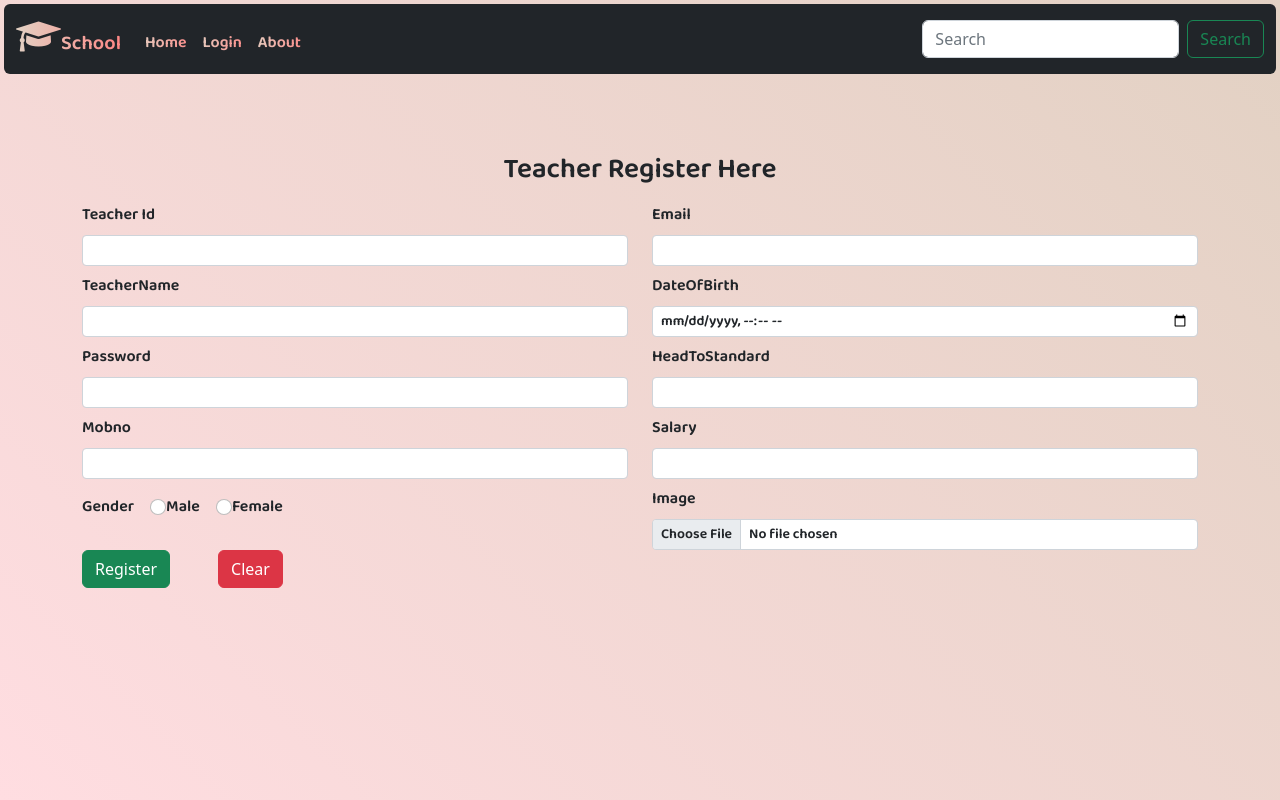
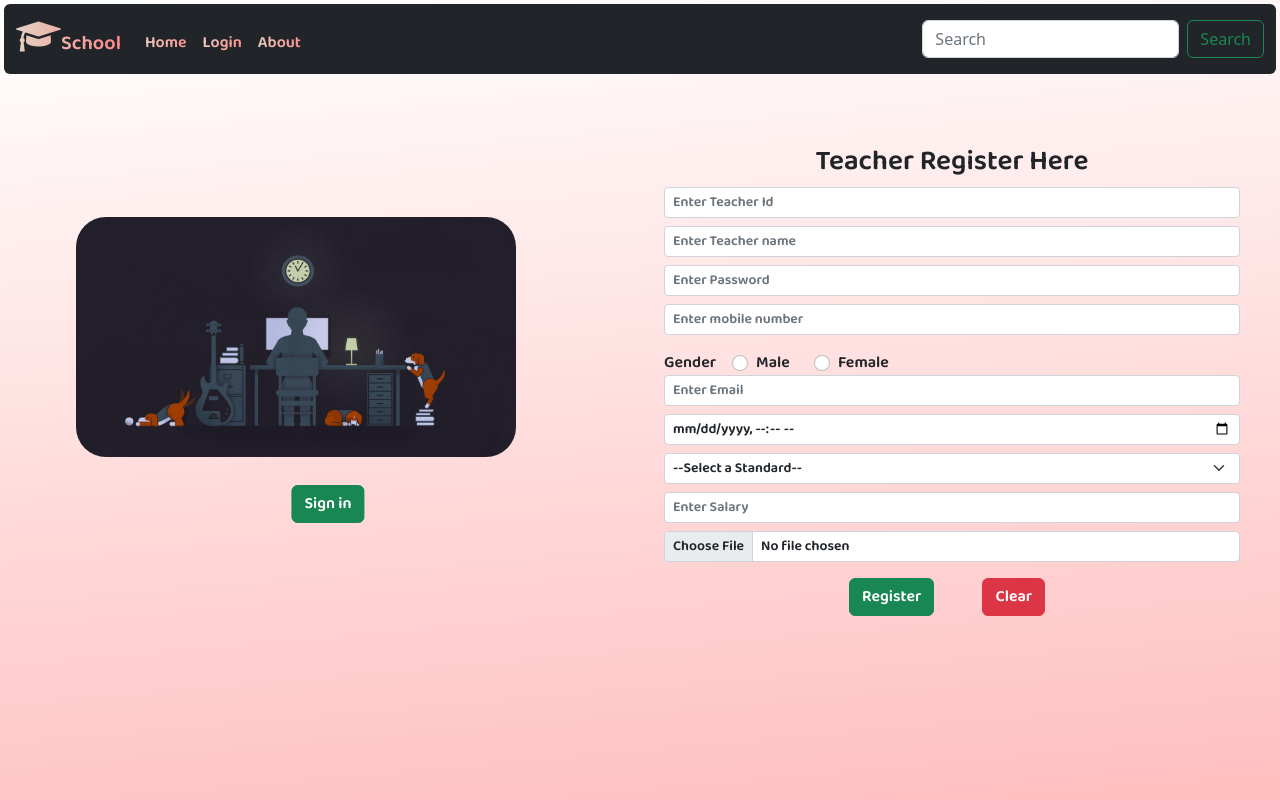
Before and after one commit to RakeshRocky220/student-frontend, a React (Create React App) app: page / in a window 1280 px wide. Built offline with nearby package versions, Linux system fonts and the light colour scheme.

Commit message:
3rd commit

```diff
--- a/public/index.html
+++ b/public/index.html
@@ -40,11 +40,11 @@
   width: 100%;
   height: 100%;
   z-index: -1;
-  background: linear-gradient(45deg, #FFDDE1, #E2D1C3);
+  background: linear-gradient(175deg, #ffffff, #ffbebe);
 }
     </style>
   </head>
-  <body style="background:linear-gradient(45deg,#7F7FD5 , #91EAE4)">
+  <body>
     <noscript>You need to enable JavaScript to run this app.</noscript>
     <div id="root"></div>
     <!--
@@ -60,14 +60,13 @@
 
 
 
+    <script src="https://code.jquery.com/jquery-3.6.0.min.js"></script>
+
+    <script src="https://cdnjs.cloudflare.com/ajax/libs/popper.js/2.10.2/umd/popper.min.js"></script>
 
 
 
     <link href="https://cdn.jsdelivr.net/npm/bootstrap@5.2.3/dist/css/bootstrap.min.css" rel="stylesheet">
-    <script src="https://cdn.jsdelivr.net/npm/bootstrap@5.2.3/dist/js/bootstrap.bundle.min.js"></script>
 
-     <script src="https://cdnjs.cloudflare.com/ajax/libs/popper.js/2.10.2/umd/popper.min.js"></script>
-
-     <script src="https://code.jquery.com/jquery-3.6.0.min.js"></script>
        </body>
 </html>
--- a/src/Components/AddStudent.js
+++ b/src/Components/AddStudent.js
@@ -89,7 +89,7 @@ setTeacher(d1)
 return(
 <>
 <div className="container p-4" >
-    <div  style={{background:`linear-gradient(45deg,rgb(243, 142, 137),rgb(255, 209, 207))`,paddingBottom:`10px`,width:`95%`}} className="row rounded 30px mx-4  mt-2">
+    <div  style={{background:`linear-gradient(45deg,rgb(255, 209, 207),rgb(255, 209, 207))`,paddingBottom:`10px`,width:`95%`}} className="row rounded 30px mx-4  mt-2">
         <div style={{width:`1000px`,marginLeft:`1px`}} className="row  ">
         <div className="col-5 mx-3">
             <h1 className="font  text-center gradient1 mt-2"><i style={{color:`black`}} className="fa fa-user-plus mt-2" aria-hidden="true"></i>AddStudent</h1>
@@ -176,9 +176,9 @@ return(
         <div className="form-group mt-2">
             <input type={"number"} ref={chemistry} className="w-75 form-control" placeholder="Enter Marks in chemistry" ></input>
         </div>
-        <div className="form-group mt-3 mx-5">
-        <button className="btn btn-danger mx-5 ">Reset</button>
-           <button className="btn btn-success mx-4" onClick={registerStudent}>Register</button>
+        <div style={{marginLeft:`230px`}} className="form-group mt-3 ">
+        <button className="btn btn-danger mx-1 ">Reset</button>
+           <button className="btn btn-success" onClick={registerStudent}>Register</button>
         </div>
   </div>
 </div>
--- a/src/Components/Register.js
+++ b/src/Components/Register.js
@@ -1,120 +1,234 @@
-import { useRef,useState } from "react"
-import axios from 'axios'
-const Register=()=>{
-    const tid=useRef(0);
-    const tname=useRef("");
-    const password=useRef("");
-    const mobno=useRef(0);
-    const gender=useRef("");
-    const email=useRef("");
-    const dob=useRef("")
-    const head=useRef("")
-    const salary=useRef(0)
-    const [image,setImage]=useState("")
-    const [obj,setObj]=useState({})
-    const [bool,setBool]=useState(true)
-    const register=()=>{
-       axios.post('http://localhost:2022/saveTeacher',{
-        "tid":tid.current.value,
-        "tname":tname.current.value,
-        "password":password.current.value,
-        "mobno":mobno.current.value,
-        "gender":gender.current.value,
-        "email":email.current.value,
-        "dob":dob.current.value,
-        "headToStandard":head.current.value,
-        "image":image,
-        "salary":salary.current.value
-       }).then((p)=>{
-        document.getElementById('alert').style.visibility=`visible`
-        setBool(false)
-        let {data}=p
-        setObj(data)
-       },(e)=>{
-        console.log(e)
+import { useRef, useState } from "react";
+import axios from "axios";
+import stud from '../assets/stud.jpg'
+const Register = () => {
+  const tid = useRef(0);
+  const tname = useRef("");
+  const password = useRef("");
+  const mobno = useRef(0);
+  const gender = useRef("");
+  const email = useRef("");
+  const dob = useRef("");
+  const head = useRef("");
+  const salary = useRef(0);
+  const [image, setImage] = useState("");
+  const [obj, setObj] = useState({});
+  const [bool, setBool] = useState(true);
+  const register = () => {
+    axios
+      .post("http://localhost:2022/saveTeacher", {
+        tid: tid.current.value,
+        tname: tname.current.value,
+        password: password.current.value,
+        mobno: mobno.current.value,
+        gender: gender.current.value,
+        email: email.current.value,
+        dob: dob.current.value,
+        headToStandard: head.current.value,
+        image: image,
+        salary: salary.current.value,
       })
+      .then(
+        (p) => {
+          document.getElementById("alert").style.visibility = `visible`;
+          setBool(false);
+          let { data } = p;
+          setObj(data);
+        },
+        (e) => {
+          console.log(e);
         }
-    const imageChange=(event)=>{
-       const file= event.target.files[0]
-       const reader=new FileReader()
+      );
+  };
+  const imageChange = (event) => {
+    const file = event.target.files[0];
+    const reader = new FileReader();
     reader.readAsDataURL(file);
-       reader.onload=()=>{
-        setImage(reader.result)
-    }
-    }
+    reader.onload = () => {
+      setImage(reader.result);
+    };
+  };
   return (
     <>
-{
-Object.keys(obj)==0?(<div id="alert" style={{visibility:`hidden`,color:`black`,position:`relative`,top:`10px`,left:`50%`,fontSize:`25px`}} className="fa fa-spinner fa-spin"></div>):(<div className='alert alert-success alert-dismissible mt-2 mx-3' style={{width:`1200px`}} role="alert"><i style={{height:30,width:30}} class="fa fa-check-circle" aria-hidden="true"></i>Student Registration successful<button type={"button"} className='btn-close' data-bs-dismiss="alert" aria-label="Close"></button></div>)
-}
 
-        <div className="container">
-        <center><h3 className="font mt-5">Teacher Register Here</h3></center>
-       <div className="row">
-       <div className="col-6 font">
+
+     {Object.keys(obj) == 0 ? (
+        <div
+          id="alert"
+          style={{
+            visibility: `hidden`,
+            color: `black`,
+            position: `relative`,
+            top: `10px`,
+            left: `50%`,
+            fontSize: `25px`,
+          }}
+          className="fa fa-spinner fa-spin"
+        ></div>
+      ) : (
+        <div
+          className="alert alert-success alert-dismissible mt-2 mx-3"
+          style={{ width: `1200px` }}
+          role="alert"
+        >
+          <i
+            style={{ height: 30, width: 30 }}
+            class="fa fa-check-circle"
+            aria-hidden="true"
+          ></i>
+          Student Registration successful
+          <button
+            type={"button"}
+            className="btn-close"
+            data-bs-dismiss="alert"
+            aria-label="Close"
+          ></button>
+        </div>
+      )}
+
+        <div className="row m-3">
+          <div className="col-6 mt-5 font">
+
+
+
+           <img
+           className="mt-5 mx-5"
+           style={{
+            borderRadius:30,
+            height:240,
+            width:440
+           }}
+           src={stud}></img>
+           <button className="btn btn-success"
+           style={{position:`relative`,top:`10%`,left:`50%`,transform:`translate(-50%,-50%)`}}
+           >Sign in</button>
+          </div>
+          <div className="col-6 p-4 font rounded 30px">
+
+          <center>
+          <h3 className="font">Teacher Register Here</h3>
+        </center>
           <div className="form-group mt-2">
-            <label className="form-label">Teacher Id</label>
-            <input type={"number"} ref={tid} className="form-control form-control-sm  "></input>
+
+              <input
+                type={"number"}
+                ref={tid}
+                placeholder="Enter Teacher Id"
+                className="form-control form-control-sm  "
+              ></input>
             </div>
             <div className="form-group mt-2">
-            <label className="form-label">TeacherName</label>
-            <input type={"text"} ref={tname} className="form-control form-control-sm   "></input>
+              <input
+                type={"text"}
+                ref={tname}
+                placeholder="Enter Teacher name"
+                className="form-control form-control-sm   "
+              ></input>
             </div>
             <div className="form-group mt-2">
-            <label className="form-label">Password</label>
-            <input type={"password"} ref={password} className="form-control form-control-sm "></input>
+              <input
+                type={"password"}
+                placeholder="Enter Password"
+                ref={password}
+                className="form-control form-control-sm "
+              ></input>
             </div>
             <div className="form-group mt-2">
-            <label className="form-label">Mobno</label>
-            <input type={"number"} ref={mobno} className="form-control form-control-sm "></input>
+              <input
+                type={"number"}
+                ref={mobno}
+                placeholder="Enter mobile number"
+                className="form-control form-control-sm "
+              ></input>
             </div>
             <div className="form-group mt-3">
-
               <label htmlFor="radio-group">Gender</label>&emsp;
               <div className="form-check-inline">
-    <input className="form-check-input" ref={gender} type="radio" name="radio-group" id="radio-option1" value="Male"/>
-    <label className="form-check-label" htmlFor="radio-option1">
+                <input
+                  className="form-check-input"
+                  ref={gender}
+                  type="radio"
+                  name="radio-group"
+                  id="radio-option1"
+                  value="Male"
+                />
+                <label className="form-check-label mx-2" htmlFor="radio-option1">
                   Male
                 </label>
               </div>
               <div className="form-check-inline">
-    <input className="form-check-input"  ref={gender} type="radio" name="radio-group" id="radio-option2" value="Female"/>
-    <label className="form-check-label" htmlFor="radio-option2">
+                <input
+                  className="form-check-input"
+                  ref={gender}
+                  type="radio"
+                  name="radio-group"
+                  id="radio-option2"
+                  value="Female"
+                />
+                <label className="form-check-label mx-2" htmlFor="radio-option2">
                   Female
                 </label>
               </div>
+            <div className="form-group ">
+
+              <input
+                type={"email"}
+                ref={email}
+                placeholder="Enter Email"
+                className="form-control form-control-sm"
+              ></input>
+            </div>
+            <div className="form-group mt-2">
+              <input
+                type={"datetime-local"}
+                ref={dob}
+                className="form-control form-control-sm"
+              ></input>
+            </div>
+            <div className="form-group mt-2">
+         <select className="form-select w-100 form-select-sm" ref={head}>
+            <option value="">--Select a Standard--</option>
+            <option value="1st">1st</option>
+            <option value="2nd">2nd</option>
+            <option value="3rd">3rd</option>
+            <option value="4th">4th</option>
+            <option value="5th">5th</option>
+            <option value="6th">6th</option>
+            <option value="7th">7th</option>
+            <option value="8th">8th</option>
+            <option value="9th">9th</option>
+            <option value="10th">10th</option>
+          </select>
+        </div>
+            <div className="form-group mt-2">
+
+              <input
+                type={"number"}
+                ref={salary}
+                placeholder="Enter Salary"
+                className="form-control form-control-sm"
+              ></input>
+            </div>
+            <div className="form-group mt-2">
+              <input
+                type={"file"}
+                onChange={imageChange}
+                placeholder={"upload Image"}
+                className="form-control form-control-sm"
+              ></input>
+            </div>
+            <div style={{marginLeft:`185px`}} id="btn1" className="form-group mt-3 ">
+            <button className="btn btn-success " id="btn" onClick={register}>
+              Register
+            </button>
+            <button className="btn btn-danger mx-5">Clear</button>
           </div>
           </div>
-       <div  className="col-6 mt-2 font">
-        <div className="form-group ">
-            <label className="form-label">Email</label>
-            <input type={"email"} ref={email} className="form-control form-control-sm"></input>
-        </div>
-        <div className="form-group mt-2">
-            <label className="form-label">DateOfBirth</label>
-            <input type={"datetime-local"} ref={dob} className="form-control form-control-sm"></input>
-        </div>
-        <div className="form-group mt-2">
-            <label className="form-label">HeadToStandard</label>
-            <input type={"text"} ref={head} className="form-control form-control-sm"></input>
-        </div>
-        <div className="form-group mt-2">
-            <label className="form-label">Salary</label>
-            <input type={"number"} ref={salary} className="form-control form-control-sm"></input>
-        </div>
-        <div className="form-group mt-2">
-            <label className="form-label">Image</label>
-            <input type={"file"} onChange={imageChange} placeholder={"upload Image"} className="form-control form-control-sm"></input>
-        </div>
-       </div>
-       <div id='btn1' className="form-group">
-<button  className="btn btn-success" id="btn" onClick={register}>Register</button>
-<button className="btn btn-danger mx-5">Clear</button>
           </div>
 
         </div>
-       </div>
+
     </>
-    )
-}
-export default Register
+  );
+};
+export default Register;
--- a/src/index.js
+++ b/src/index.js
@@ -6,6 +6,7 @@ import reportWebVitals from './reportWebVitals';
 import '../node_modules/font-awesome/css/font-awesome.min.css'
 import Navbar from './Components/Navbar';
 import '../node_modules/jquery/dist/jquery'
+import '../node_modules/bootstrap/dist/css/bootstrap.min.css'
 import '../node_modules/font-awesome/css/font-awesome.min.css'
 const root = ReactDOM.createRoot(document.getElementById('root'));
 root.render(
```
Also changed, not shown: src/Components/Dashboard.js (+98 -61 lines), src/Components/Students.js (+6 -5 lines), src/assets/stud.jpg (added). Lines whose indentation alone changed are shown as unchanged.
